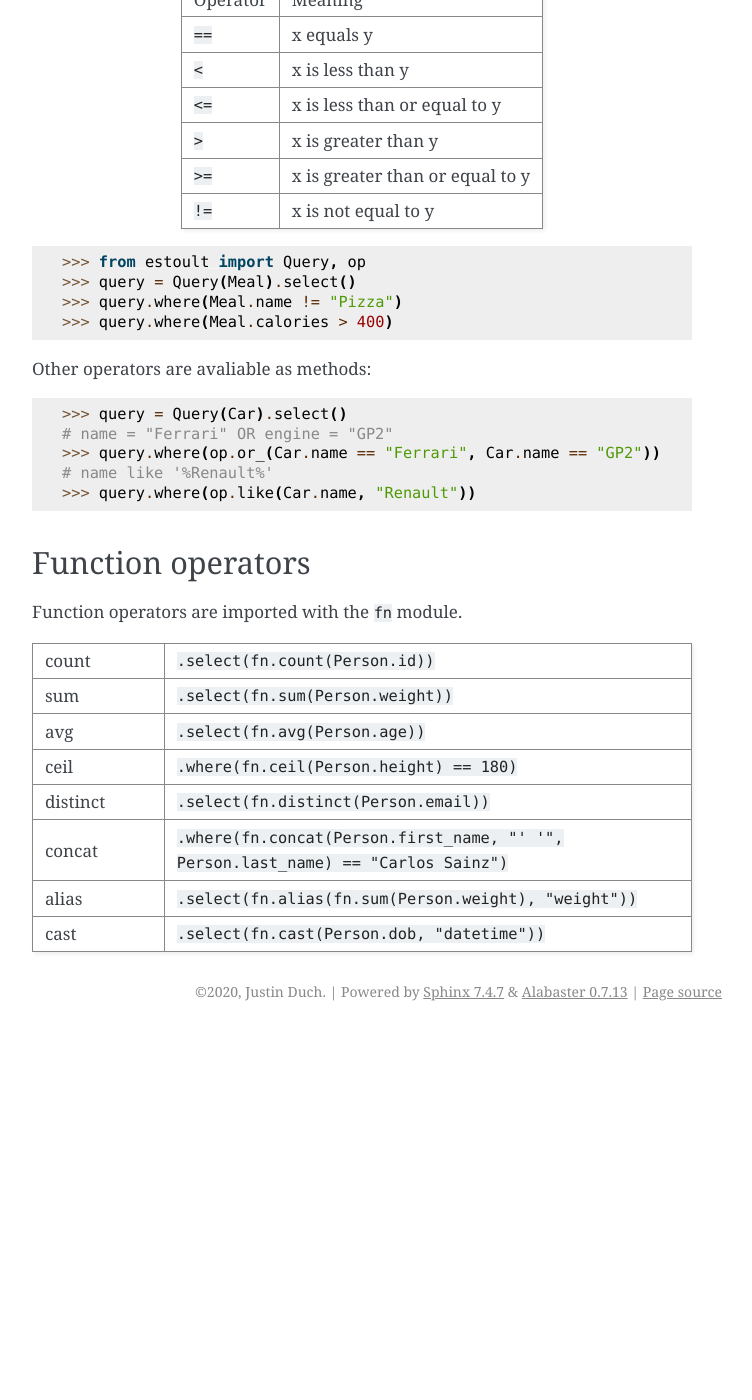
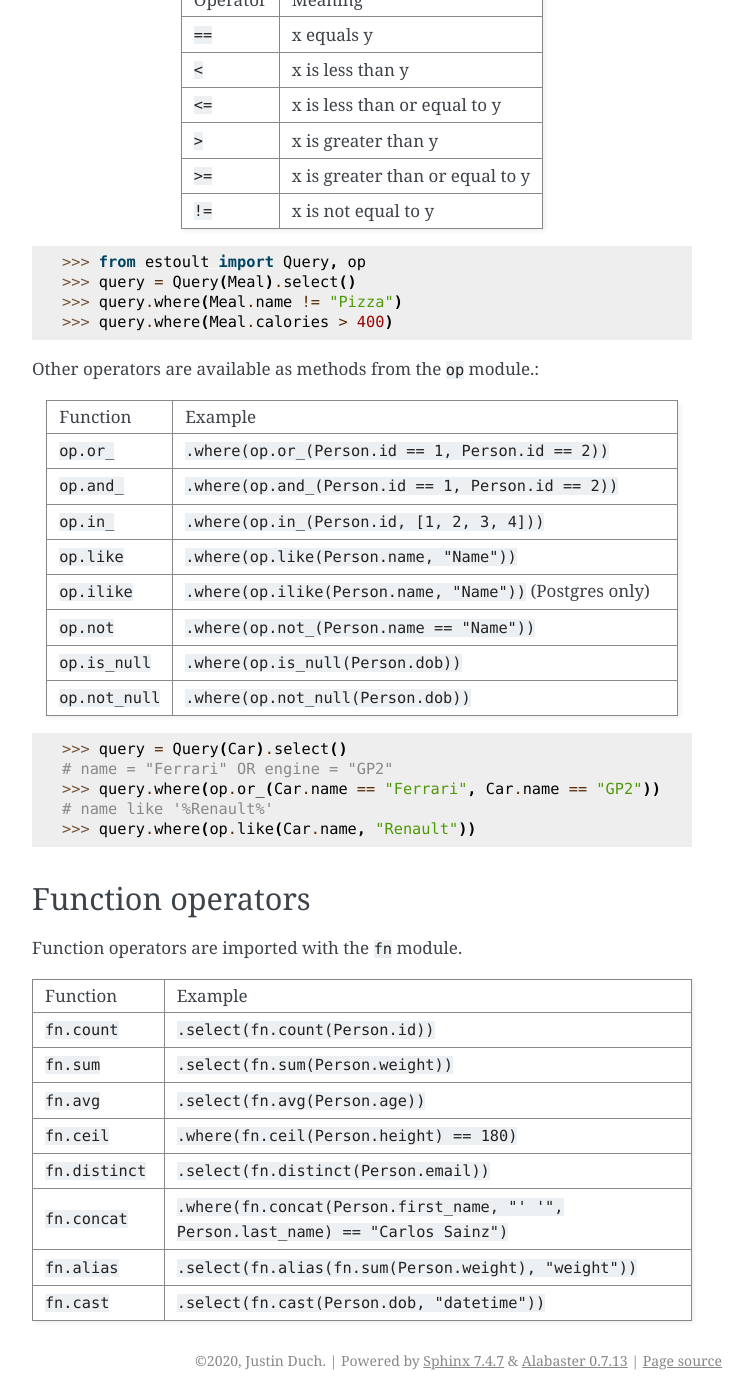
Before and after one commit to halcyonnouveau/estoult, a Sphinx documentation site: the page built from docs/how_tos.rst, in a window 1280 px wide and 1400 px high, scrolled down 1316 px. Shown: the whole window, without its empty margins (388-1140 px from the left). Built offline with Sphinx 7.4.7, drawn with Linux system fonts in a browser that asks for light colours; before the commit the page ends 2347 px from its top, so only the background shows below that.

Commit message:
update docs

```diff
--- a/docs/how_tos.rst
+++ b/docs/how_tos.rst
@@ -76,7 +76,29 @@ Operator Meaning
     >>> query.where(Meal.name != "Pizza")
     >>> query.where(Meal.calories > 400)
 
-Other operators are avaliable as methods:
+Other operators are available as methods from the ``op`` module.:
+
+.. list-table::
+   :widths: 20 80
+
+   * - Function
+     - Example
+   * - ``op.or_``
+     - ``.where(op.or_(Person.id == 1, Person.id == 2))``
+   * - ``op.and_``
+     - ``.where(op.and_(Person.id == 1, Person.id == 2))``
+   * - ``op.in_``
+     - ``.where(op.in_(Person.id, [1, 2, 3, 4]))``
+   * - ``op.like``
+     - ``.where(op.like(Person.name, "Name"))``
+   * - ``op.ilike``
+     - ``.where(op.ilike(Person.name, "Name"))`` (Postgres only)
+   * - ``op.not``
+     - ``.where(op.not_(Person.name == "Name"))``
+   * - ``op.is_null``
+     - ``.where(op.is_null(Person.dob))``
+   * - ``op.not_null``
+     - ``.where(op.not_null(Person.dob))``
 
 .. code-block:: python
 
@@ -94,19 +116,21 @@ Function operators are imported with the ``fn`` module.
 .. list-table::
    :widths: 20 80
 
-   * - count
+   * - Function
+     - Example
+   * - ``fn.count``
      - ``.select(fn.count(Person.id))``
-   * - sum
+   * - ``fn.sum``
      - ``.select(fn.sum(Person.weight))``
-   * - avg
+   * - ``fn.avg``
      - ``.select(fn.avg(Person.age))``
-   * - ceil
+   * - ``fn.ceil``
      - ``.where(fn.ceil(Person.height) == 180)``
-   * - distinct
+   * - ``fn.distinct``
      - ``.select(fn.distinct(Person.email))``
-   * - concat
+   * - ``fn.concat``
      - ``.where(fn.concat(Person.first_name, "' '", Person.last_name) == "Carlos Sainz")``
-   * - alias
+   * - ``fn.alias``
      - ``.select(fn.alias(fn.sum(Person.weight), "weight"))``
-   * - cast
+   * - ``fn.cast``
      - ``.select(fn.cast(Person.dob, "datetime"))``
```
Also changed, not shown: docs/advanced.rst (+6 -4 lines).
